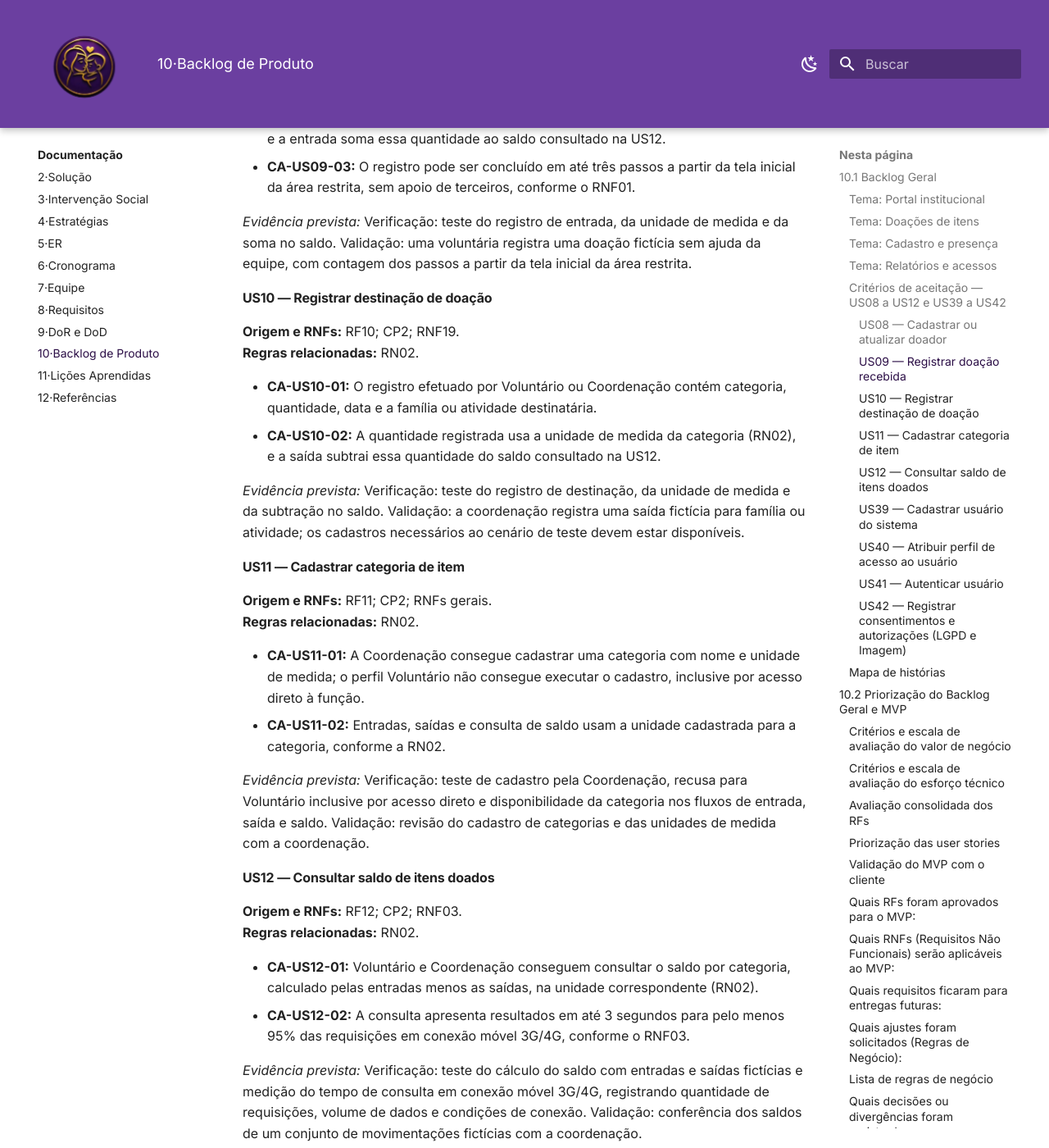
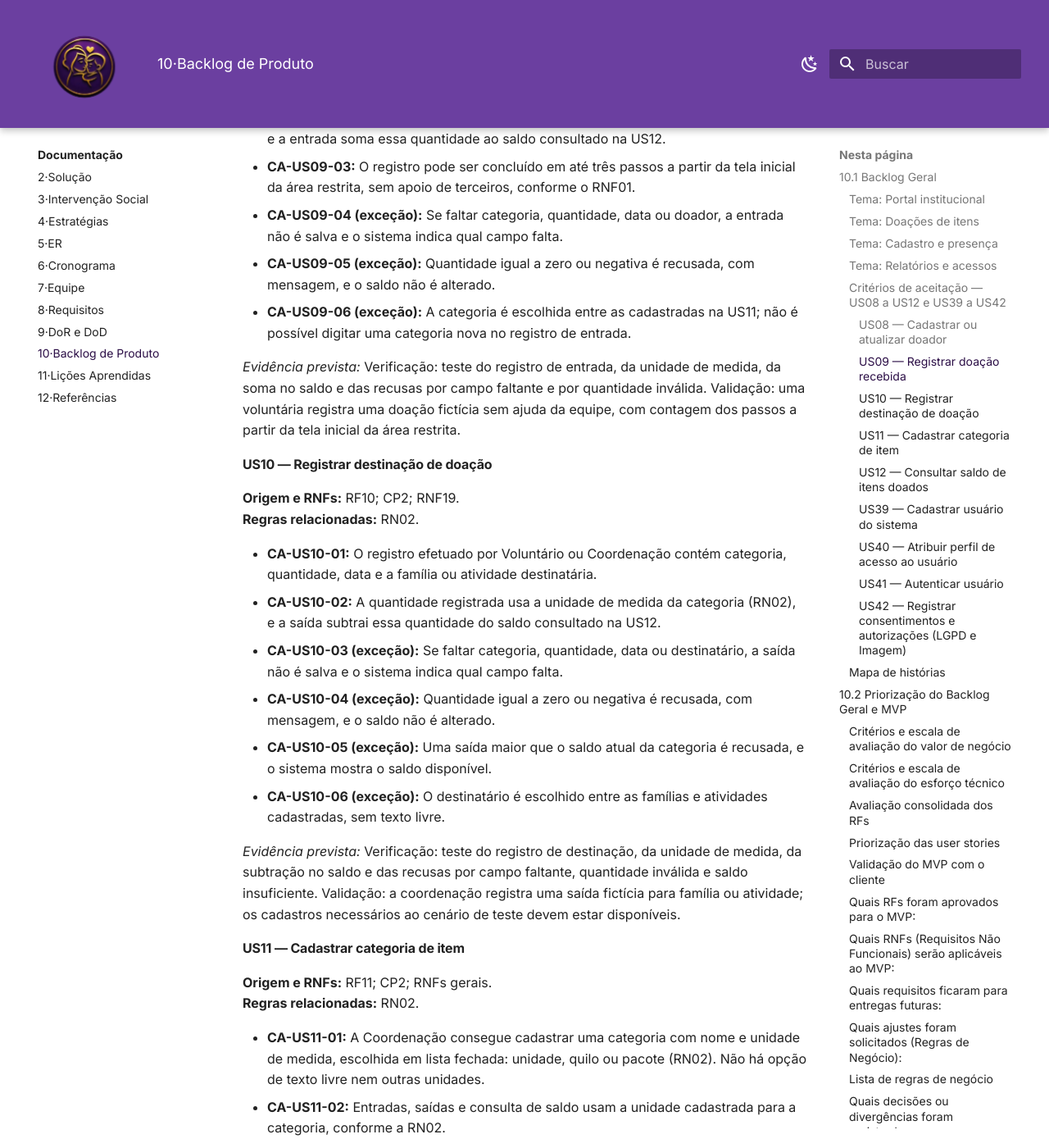
Before and after one commit to mdsreq-fga-unb/REQ-2026.2-T01-MaesGuerreiras, an MkDocs documentation site: the page built from docs/10-backlog/index.md, in a window 1280 px wide and 1400 px high, scrolled down 7394 px. Shown: the whole window at 82% size. Built offline with MkDocs 1.6.1 and Material for MkDocs 9.7.7, drawn with Linux system fonts in a browser that asks for light colours; some of the changed text lies outside the part shown.

Commit message:
10.1 e 9: casos de excecao nas US09 a US11 e lacuna do RF11 fechada na DoR

```diff
--- a/docs/10-backlog/index.md
+++ b/docs/10-backlog/index.md
@@ -141,8 +141,11 @@ se aplicam a essas histórias.
 - **CA-US09-01:** O registro efetuado por Voluntário ou Coordenação contém categoria, quantidade, data e doador de origem.
 - **CA-US09-02:** A quantidade registrada usa a unidade de medida da categoria (RN02), e a entrada soma essa quantidade ao saldo consultado na US12.
 - **CA-US09-03:** O registro pode ser concluído em até três passos a partir da tela inicial da área restrita, sem apoio de terceiros, conforme o RNF01.
+- **CA-US09-04 (exceção):** Se faltar categoria, quantidade, data ou doador, a entrada não é salva e o sistema indica qual campo falta.
+- **CA-US09-05 (exceção):** Quantidade igual a zero ou negativa é recusada, com mensagem, e o saldo não é alterado.
+- **CA-US09-06 (exceção):** A categoria é escolhida entre as cadastradas na US11; não é possível digitar uma categoria nova no registro de entrada.
 
-*Evidência prevista:* Verificação: teste do registro de entrada, da unidade de medida e da soma no saldo. Validação: uma voluntária registra uma doação fictícia sem ajuda da equipe, com contagem dos passos a partir da tela inicial da área restrita.
+*Evidência prevista:* Verificação: teste do registro de entrada, da unidade de medida, da soma no saldo e das recusas por campo faltante e por quantidade inválida. Validação: uma voluntária registra uma doação fictícia sem ajuda da equipe, com contagem dos passos a partir da tela inicial da área restrita.
 
 
 #### US10 — Registrar destinação de doação
@@ -152,8 +155,12 @@ se aplicam a essas histórias.
 
 - **CA-US10-01:** O registro efetuado por Voluntário ou Coordenação contém categoria, quantidade, data e a família ou atividade destinatária.
 - **CA-US10-02:** A quantidade registrada usa a unidade de medida da categoria (RN02), e a saída subtrai essa quantidade do saldo consultado na US12.
+- **CA-US10-03 (exceção):** Se faltar categoria, quantidade, data ou destinatário, a saída não é salva e o sistema indica qual campo falta.
+- **CA-US10-04 (exceção):** Quantidade igual a zero ou negativa é recusada, com mensagem, e o saldo não é alterado.
+- **CA-US10-05 (exceção):** Uma saída maior que o saldo atual da categoria é recusada, e o sistema mostra o saldo disponível.
+- **CA-US10-06 (exceção):** O destinatário é escolhido entre as famílias e atividades cadastradas, sem texto livre.
 
-*Evidência prevista:* Verificação: teste do registro de destinação, da unidade de medida e da subtração no saldo. Validação: a coordenação registra uma saída fictícia para família ou atividade; os cadastros necessários ao cenário de teste devem estar disponíveis.
+*Evidência prevista:* Verificação: teste do registro de destinação, da unidade de medida, da subtração no saldo e das recusas por campo faltante, quantidade inválida e saldo insuficiente. Validação: a coordenação registra uma saída fictícia para família ou atividade; os cadastros necessários ao cenário de teste devem estar disponíveis.
 
 
 #### US11 — Cadastrar categoria de item
@@ -161,11 +168,13 @@ se aplicam a essas histórias.
 **Origem e RNFs:** RF11; CP2; RNFs gerais.
 **Regras relacionadas:** RN02.
 
-- **CA-US11-01:** A Coordenação consegue cadastrar uma categoria com nome e unidade de medida; o perfil Voluntário não consegue executar o cadastro, inclusive por acesso direto à função.
+- **CA-US11-01:** A Coordenação consegue cadastrar uma categoria com nome e unidade de medida, escolhida em lista fechada: unidade, quilo ou pacote (RN02). Não há opção de texto livre nem outras unidades.
 - **CA-US11-02:** Entradas, saídas e consulta de saldo usam a unidade cadastrada para a categoria, conforme a RN02.
+- **CA-US11-03 (exceção):** O perfil Voluntário não consegue executar o cadastro, inclusive por acesso direto à função.
+- **CA-US11-04 (exceção):** Uma categoria sem nome ou sem unidade de medida não é salva, e o sistema indica qual campo falta.
+- **CA-US11-05 (exceção):** Não é possível cadastrar duas categorias com o mesmo nome.
 
-*Evidência prevista:* Verificação: teste de cadastro pela Coordenação, recusa para Voluntário inclusive por acesso direto e disponibilidade da categoria nos fluxos de entrada, saída e saldo. Validação: revisão do cadastro de categorias e das unidades de medida com a coordenação.
-
+*Evidência prevista:* Verificação: teste de cadastro pela Coordenação com cada uma das três unidades, recusa para Voluntário inclusive por acesso direto, recusa de categoria incompleta ou duplicada e disponibilidade da categoria nos fluxos de entrada, saída e saldo. Validação: revisão do cadastro de categorias e das unidades de medida com a coordenação.
 
 #### US12 — Consultar saldo de itens doados
 
```
Also changed, not shown: docs/09-dor-dod/index.md (+1 -3 lines).
